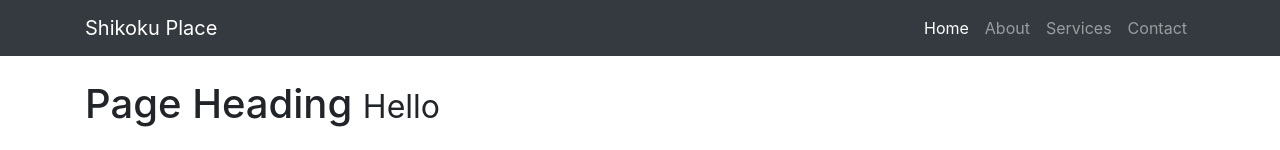
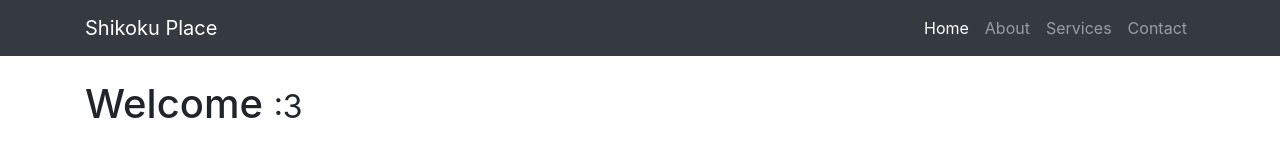
Before and after one commit to Naenshiko/Nothing, a website: page index.html in a window 1280 px wide. Shown: the top 150 px of the page. Drawn offline with Linux system fonts and the light colour scheme.

Commit message:
Update index.html

```diff
--- a/index.html
+++ b/index.html
@@ -52,8 +52,8 @@
     <div class="container">
 
       <!-- Portfolio Item Heading -->
-      <h1 class="my-4">Page Heading
-        <small>Hello</small>
+      <h1 class="my-4">Welcome
+        <small>:3</small>
       </h1>
 
       <!-- Portfolio Item Row -->
```
